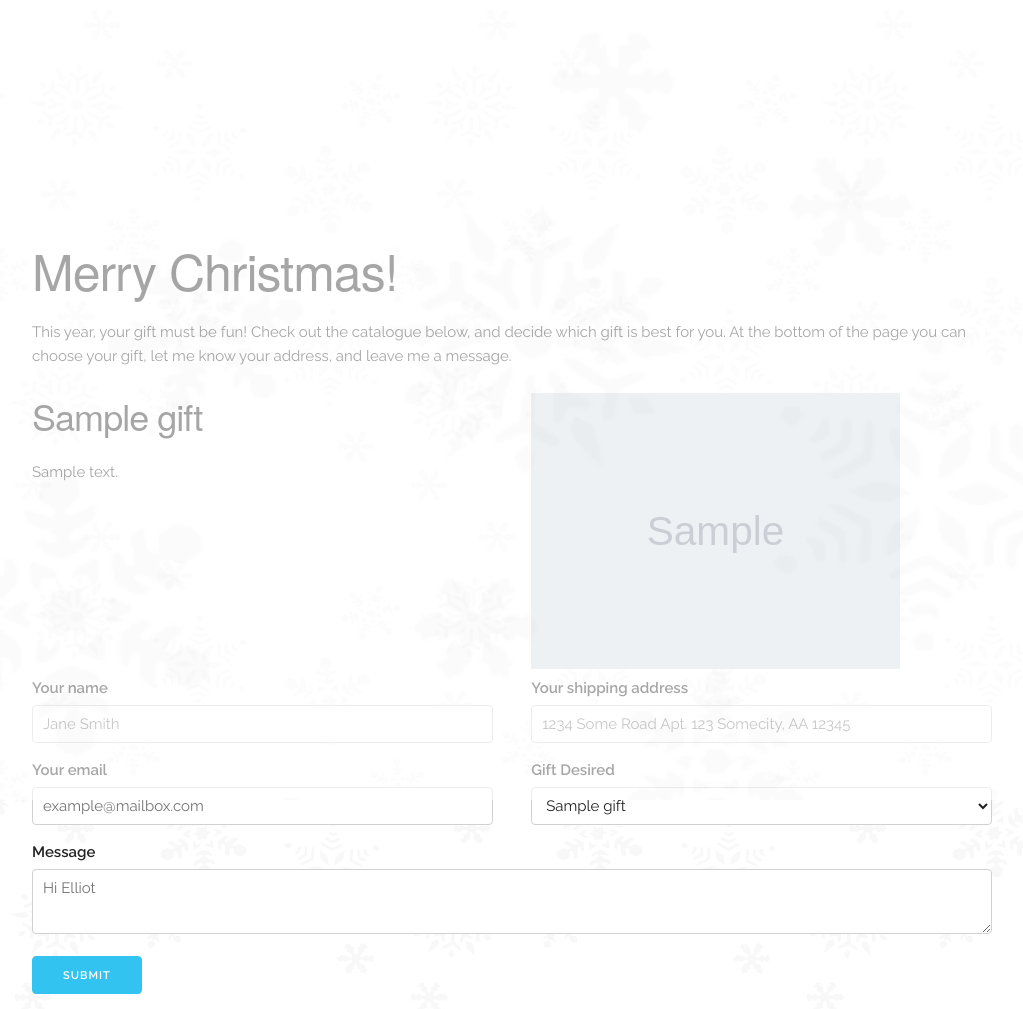
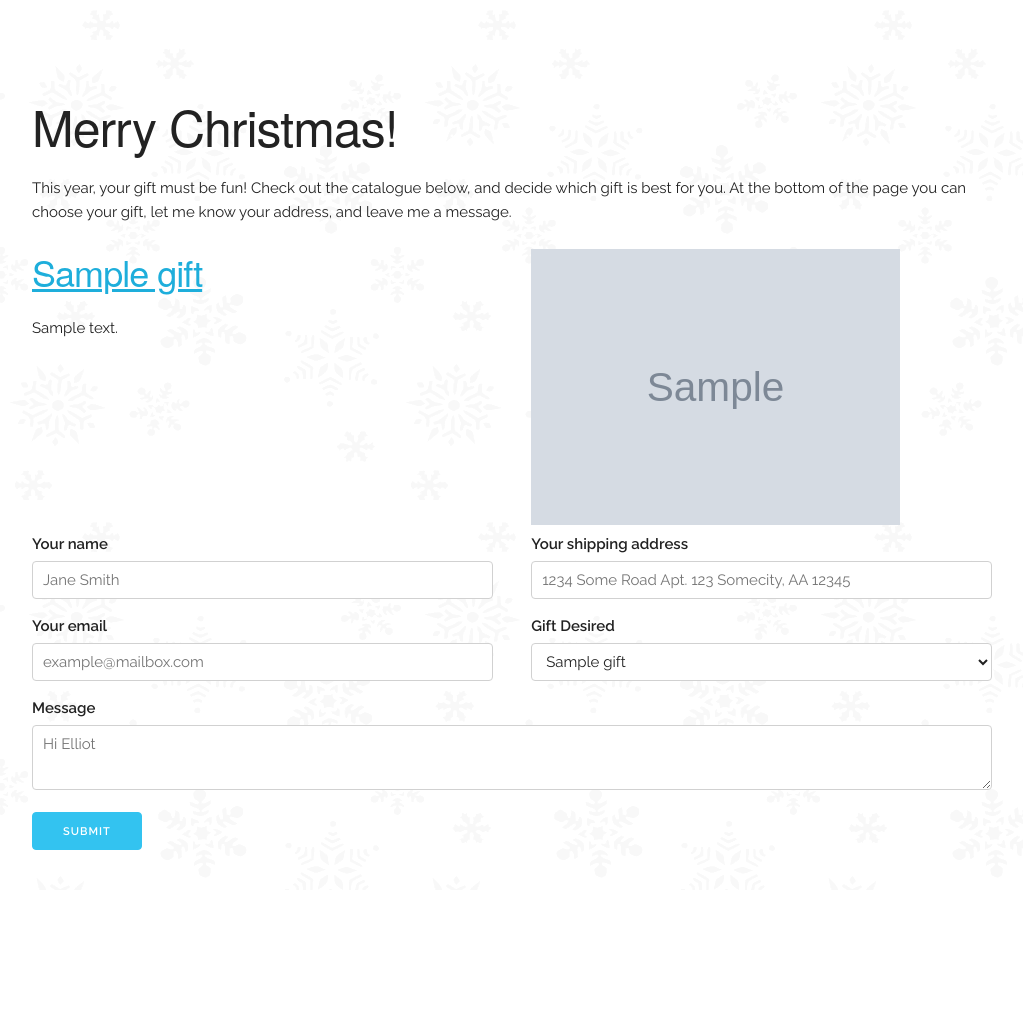
Before and after one commit to elliotgreenlee/GreenleeChristmas, a Flask app: page / in a window 1280 px wide. Shown: the whole page, without its empty margins (128-1151 px from the left). After the commit the page ends 850 px from the top, so only its background shows below. Run offline with Flask 2, Linux system fonts and the light colour scheme; tables that the repository leaves empty hold one stand-in row (values such as "Sample post"); grey boxes marked "Sample" are stand-in pictures; some web fonts are replaced.

Commit message:
Fix bugs and prep for Heroku

```diff
--- a/pages/index.py
+++ b/pages/index.py
@@ -1,6 +1,5 @@
 import logging
-from flask import request, redirect, url_for, session, render_template
-from app import db
+from flask import render_template, request, redirect
 from models import Gift
 
 log = logging.getLogger('gunicorn.error')
--- a/static/css/skeleton.css
+++ b/static/css/skeleton.css
@@ -126,20 +126,6 @@ body {
   font-weight: 400;
   font-family: "Raleway", "HelveticaNeue", "Helvetica Neue", Helvetica, Arial, sans-serif;
   color: #222; }
-body:before {
-    content: ' ';
-    display: block;
-    position: absolute;
-    left: 0;
-    top: 0;
-    width: 100%;
-    height: 100%;
-    z-index: 1;
-    opacity: 0.6;
-    background-image: url('images/snowflake-background.png');
-    background-position: 50% 0;
-    background-size: cover;
-}
 
 
 /* Typography
--- a/templates/base.html
+++ b/templates/base.html
@@ -4,6 +4,7 @@
   <!-- Basic Page Needs
   –––––––––––––––––––––––––––––––––––––––––––––––––– -->
   <meta charset="UTF-8">
+  <title>Greenlee Christmas Catalogue 2020</title>
   <meta name="description" content="">
   <meta name="author" content="">
   <!-- Mobile Specific Metas
@@ -22,7 +23,7 @@
   <link rel="icon" type="image/png" href="{{ url_for('static', filename='images/favicon.png') }}">
   {% block head %}{% endblock %}
 </head>
-<body>
-{% block body %}{% endblock %}
+<body style="background-image: url('{{ url_for('static', filename='images/snowflake-background.png') }}')">
+  {% block body %}{% endblock %}
 </body>
 </html>
--- a/templates/index.html
+++ b/templates/index.html
@@ -1,15 +1,13 @@
 {% extends 'base.html' %}
 
 {% block head %}
-<title>Greenlee Christmas Catalogue 2020</title>
+
 {% endblock %}
 
 {% block body %}
-<body style="background-image: url('images/snowflake-background.png')">
-
 <div class="container">
   <div class="row">
-    <div class="twelve columns" style="margin-top: 25%">
+    <div class="twelve columns" style="margin-top: 10%">
       <h1>Merry Christmas!</h1>
       <p>This year, your gift must be fun! Check out the catalogue below, and decide which gift is best for you. At the bottom of the page you can choose your gift, let me know your address, and leave me a message.</p>
     </div>
@@ -20,11 +18,11 @@
   {% for gift in gifts %}
   <div class="row">
     <div class="six columns">
-      <h3>{{ gift.name }}</h3>
+      <a href="{{ gift.product_url }}"><h3>{{ gift.name }}</h3></a>
       <p>{{ gift.description }}</p>
     </div>
     <div class="six columns">
-      <img src="{{ url_for('static', filename='images/' + gift.image_url) }}" style="max-width: 80%">
+      <a href="{{ gift.product_url }}"><img src="{{ url_for('static', filename='images/' + gift.image_url) }}" style="max-width: 80%"></a>
     </div>
   </div>
   {% endfor %}
@@ -64,8 +62,11 @@
         <textarea class="u-full-width" placeholder="Hi Elliot" id="messageInput" name="message"></textarea>
       </div>
     </div>
-    <div class="twelve columns">
-      <input class="button-primary" type="submit" value="Submit">
+
+    <div class="row">
+      <div class="twelve columns">
+        <input class="button-primary" type="submit" value="Submit">
+      </div>
     </div>
   </form>
 </div>
```
Also changed, not shown: gifts.csv (+13 -13 lines), migrate.py (+6 -1 lines), 1 other file.
